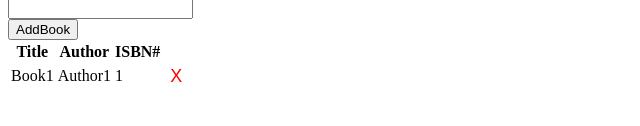
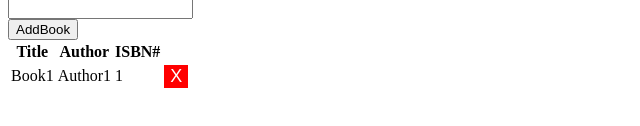
Before and after one commit to acciojob/book-list-dhusakshata, a website: page main.html in a window 1280 px wide. Shown: the part 178-304 px from the top of the page, 0-640 px from the left. Drawn offline with Linux system fonts and the light colour scheme.

Commit message:
created a submission

```diff
--- a/main.html
+++ b/main.html
@@ -6,9 +6,9 @@
 	<link rel="stylesheet" href="styles.css">
 <style>
     .delete {
-      background-color: transparent;
-    color: red;
-    border: none;
+      background-color: red;
+    color: white;
+    border: 1px;
     cursor: pointer;
     font-size: 18px
 
@@ -50,7 +50,7 @@
 			  <td>Author1</td>
 			  <td>1</td>
 			   <td>
-                  <button class="delete" style=color:red style=background:red>X</button>
+                  <button class="delete">X</button>
               </td>
 
 		  </tr>
```
